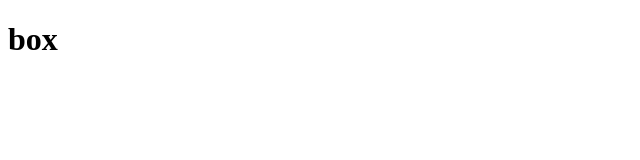
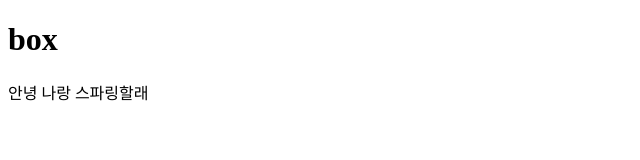
Before and after one commit to Hyojongs/box, a plain HTML site: page index.html in a window 1280 px wide. Shown: the whole page, without its empty margins (0-640 px from the left). Drawn offline with Linux system fonts and the light colour scheme.

```diff
--- a/index.html
+++ b/index.html
@@ -8,5 +8,6 @@
 </head>
 <body>
     <h1>box</h1>
+    <div>안녕 나랑 스파링할래</div>
 </body>
 </html>
```
Also changed, not shown: 1 other file.
